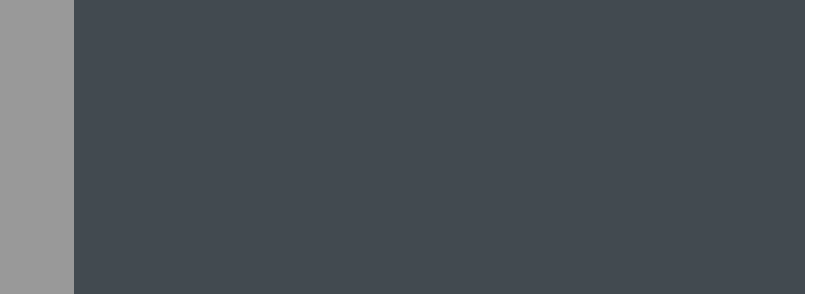
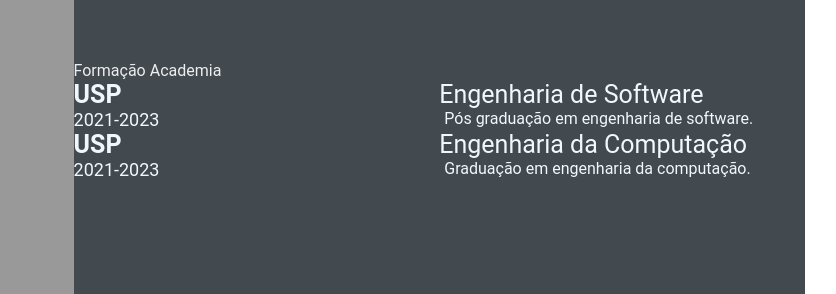
Before and after one commit to Samara-Alves/devweekgit.github.io, a plain HTML site: page index.html in a window 1280 px wide. Shown: the part 353-647 px from the top of the page, 347-1183 px from the left. Drawn offline with Linux system fonts and the light colour scheme.

Commit message:
Adicionando Graduação (#4)

```diff
--- a/index.html
+++ b/index.html
@@ -75,6 +75,31 @@
                 </div>
 
             </section>
+            <section class="education gap">
+                <div class="right-title">Formação Academia</div>
+                <div class="education-contents">
+                <div class="education-left">
+                    <p class="education-school-name">USP</p>
+                    <p class="educationp-time-period">2021-2023</p>
+                </div>
+                <div class="education-right">
+                    <p class="education-subject">Engenharia de Software</p>
+                    <p class="education-desc">
+                    Pós graduação em engenharia de software.
+                    </p>
+                </div>
+                <div class="education-left">
+                    <p class="education-school-name">USP</p>
+                    <p class="educationp-time-period">2021-2023</p>
+                </div>
+                <div class="education-right">
+                    <p class="education-subject">Engenharia da Computação</p>
+                    <p class="education-desc">
+                    Graduação em engenharia da computação.
+                    </p>
+                </div>
+                </div>
+            </section>
             </section>
 
 
```
